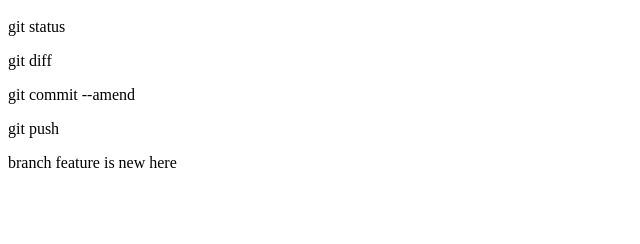
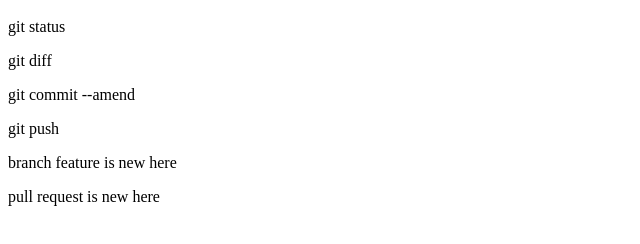
Before and after one commit to ploverzhao/git_tutorial, a plain HTML site: page index.html in a window 1280 px wide. Shown: the part 48-292 px from the top of the page, without its empty margins (0-640 px from the left). Drawn offline with Linux system fonts and the light colour scheme.

Commit message:
pull_request

```diff
--- a/index.html
+++ b/index.html
@@ -4,3 +4,4 @@
 <p>git commit --amend</p>
 <p>git push </p>
 <p>branch feature is new here </p>
+<p>pull request is new here </p>
```
